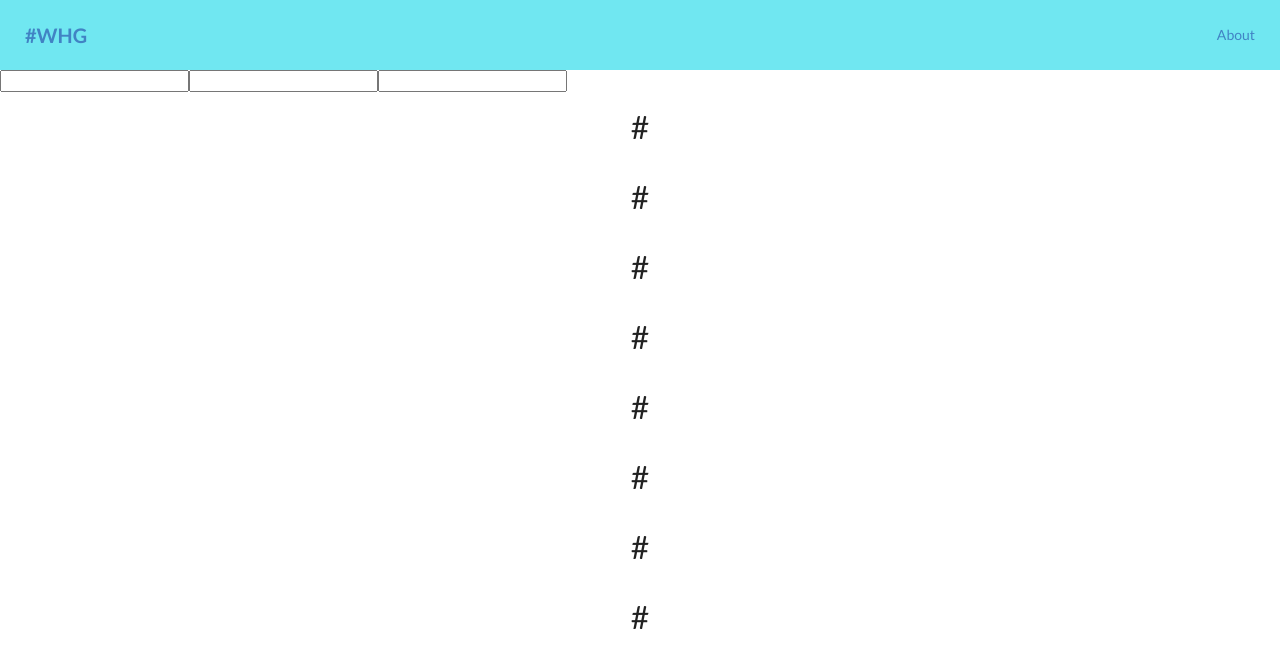
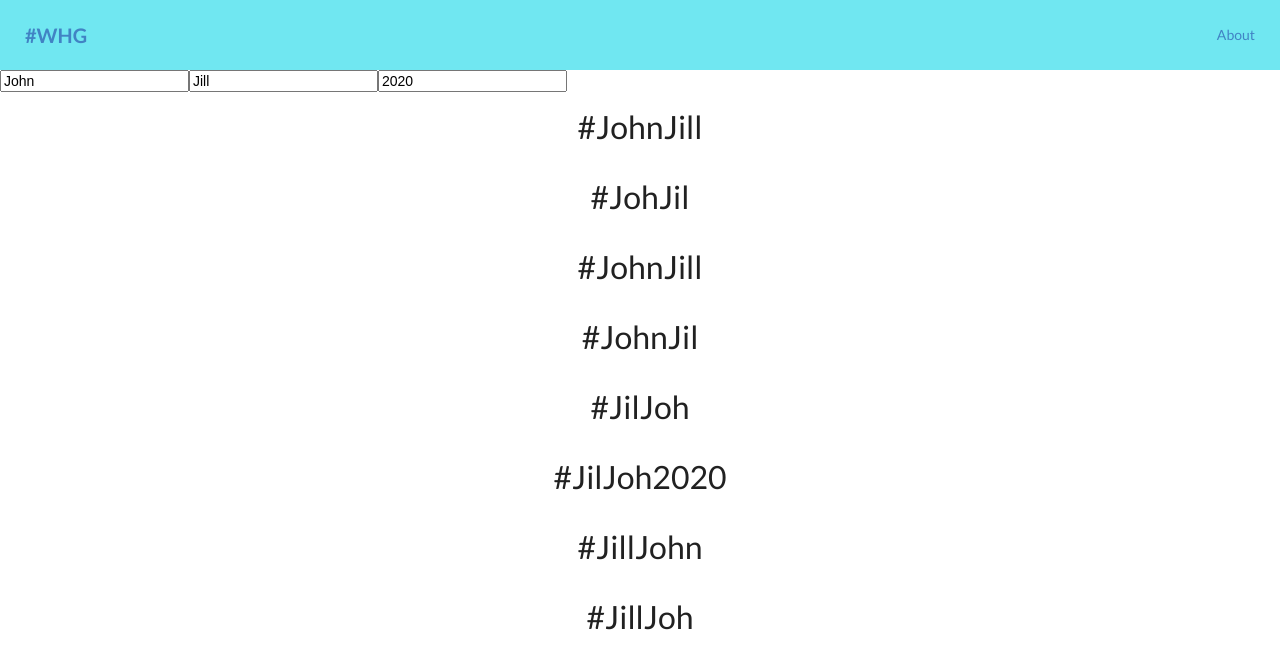
Before and after one commit to nirmalkrishnav/WHG, a React (Create React App) app: page / in a window 1280 px wide. Shown: the top 668 px of the page. Built offline with nearby package versions, Linux system fonts and the light colour scheme.

Commit message:
changes to state

```diff
--- a/src/components/generator/Generator.js
+++ b/src/components/generator/Generator.js
@@ -3,20 +3,27 @@ import GeneratorCore from './GeneratorCore/GeneratorCore';
 
 const Generator = (props) => {
 
-    const [nameOne, setNameOne] = useState('');
-    const [nameTwo, setNameTwo] = useState('');
-    const [year, setYear] = useState('');
+    const [nameOne, setNameOne] = useState('John');
+    const [nameTwo, setNameTwo] = useState('Jill');
+    const [year, setYear] = useState(() => {
+        let d = new Date();
+        return d.getFullYear().toString();
+    });
 
     const sentenseCase = (val) => {
+        if (val !== null && val.length < 1) {
+            return ''
+        }
+
         val = val[0].toUpperCase() + val.substring(1);
         return val;
     }
 
     return (
         <div>
-            <input name="nameOne" onChange={e => setNameOne(sentenseCase(e.target.value))} />
-            <input name="nameTwo" onChange={e => setNameTwo(sentenseCase(e.target.value))} />
-            <input name="year" onChange={e => setYear(e.target.value)} />
+            <input value={nameOne} name="nameOne" onChange={e => setNameOne(sentenseCase(e.target.value))} />
+            <input value={nameTwo} name="nameTwo" onChange={e => setNameTwo(sentenseCase(e.target.value))} />
+            <input value={year} name="year" onChange={e => setYear(e.target.value)} />
 
             <GeneratorCore nameOne={nameOne} nameTwo={nameTwo} year={year} />
         </div>
```
